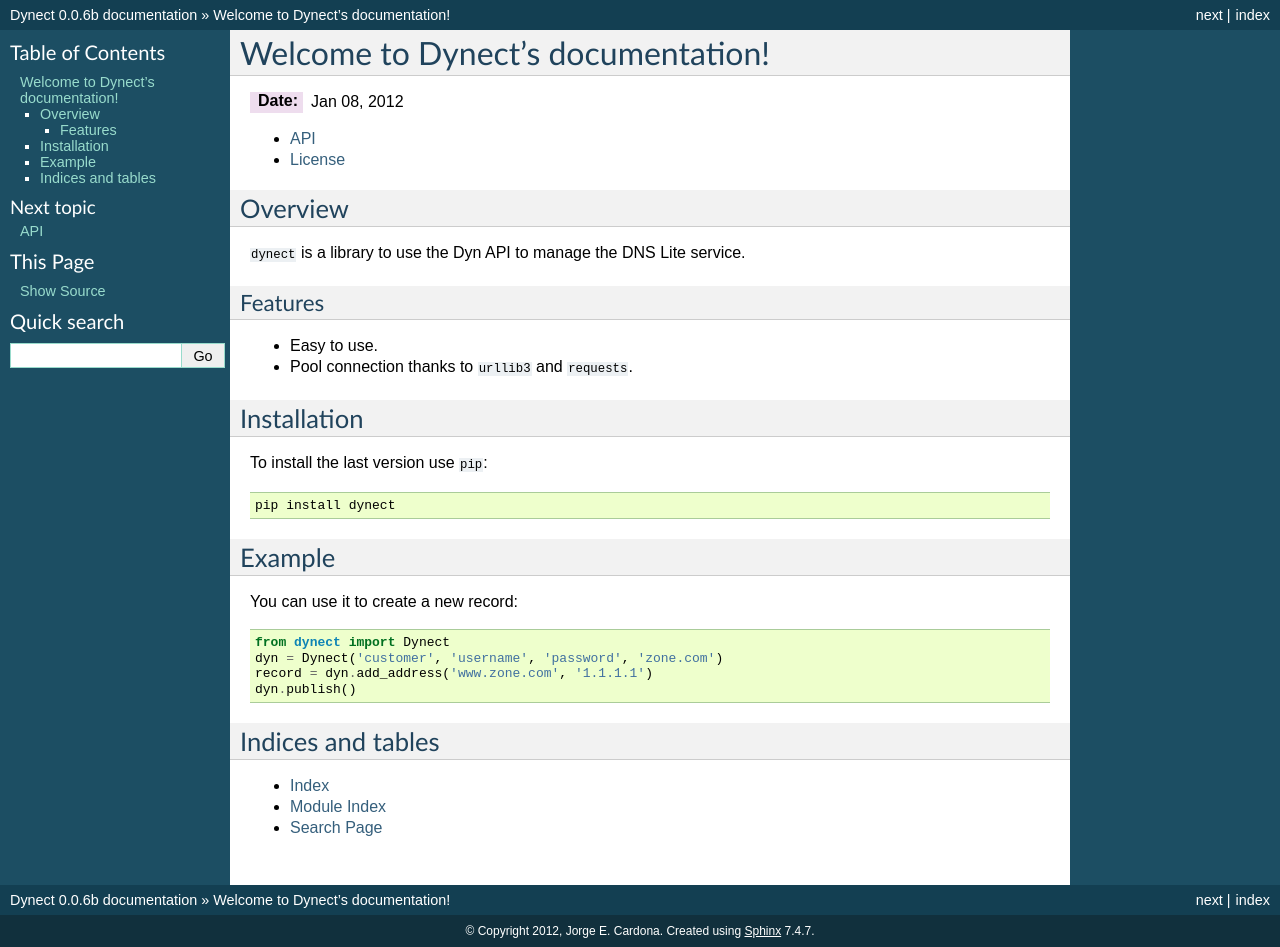
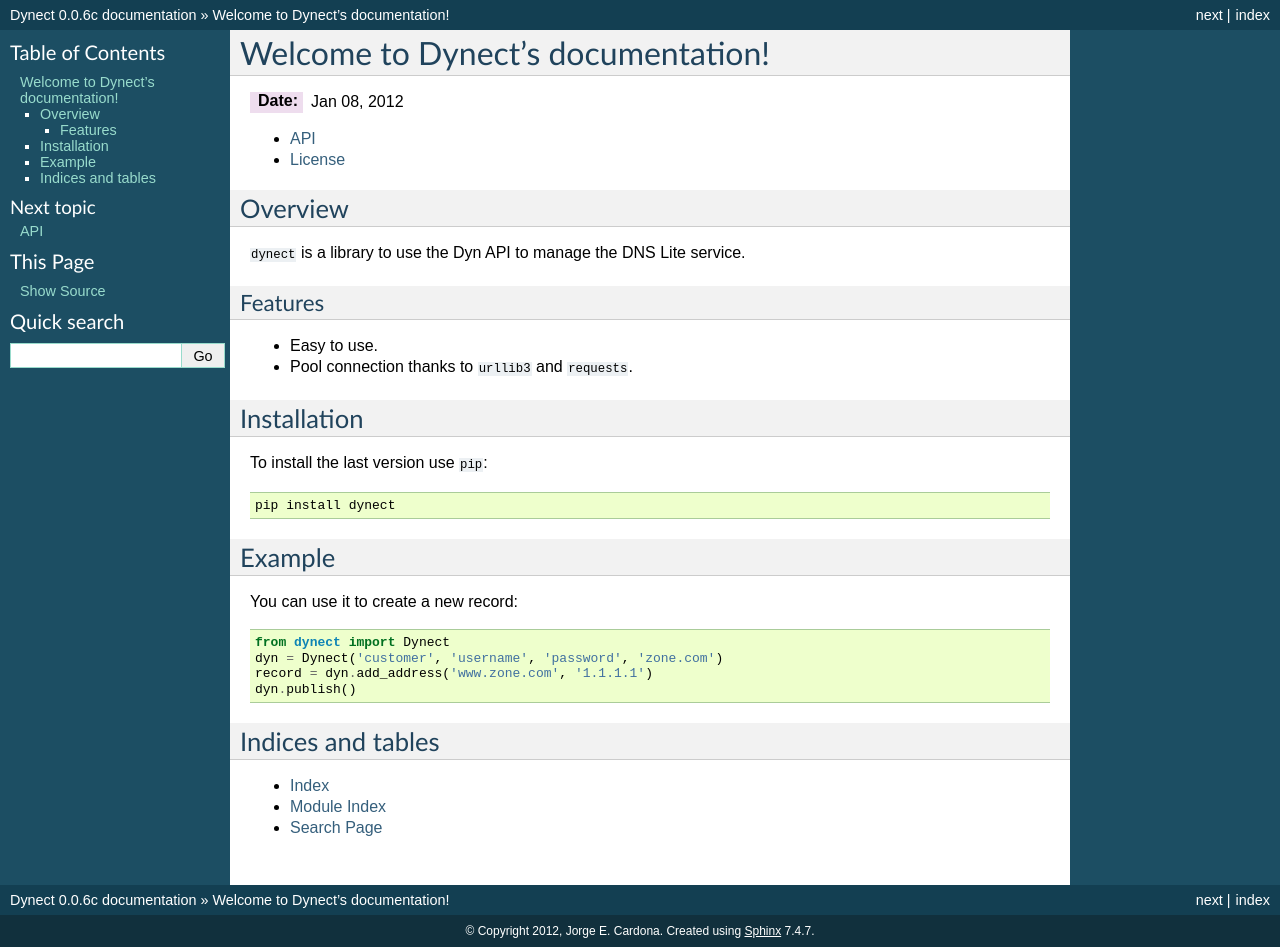
Before and after one commit to jorgeecardona/dynect, a Sphinx documentation site: the page built from docs/index.rst, in a window 1280 px wide. Built offline with Sphinx 7.4.7, drawn with Linux system fonts in a browser that asks for light colours.

```diff
--- a/docs/conf.py
+++ b/docs/conf.py
@@ -51,7 +51,7 @@ copyright = u'2012, Jorge E. Cardona'
 # The short X.Y version.
 version = '0.0'
 # The full version, including alpha/beta/rc tags.
-release = '0.0.6b'
+release = '0.0.6c'
 
 # The language for content autogenerated by Sphinx. Refer to documentation
 # for a list of supported languages.
--- a/dynect/__init__.py
+++ b/dynect/__init__.py
@@ -274,7 +274,6 @@ class Dynect(object):
         addresses = response.content['data']
         return [Address.from_url(self, uri) for uri in addresses]
 
-    @login_required
     def remove_address(self, fqdn, address):
         " Remove an address of a domain."
 
--- a/setup.py
+++ b/setup.py
@@ -5,7 +5,7 @@ here = lambda *x: join(abspath(dirname(__file__)), *x)
 
 setup(
     name='dynect',
-    version='0.0.6b',
+    version='0.0.6c',
     description='Wrapper library to Dynect API.',
     long_description=here('README.rst'),
     packages=['dynect'],
```
